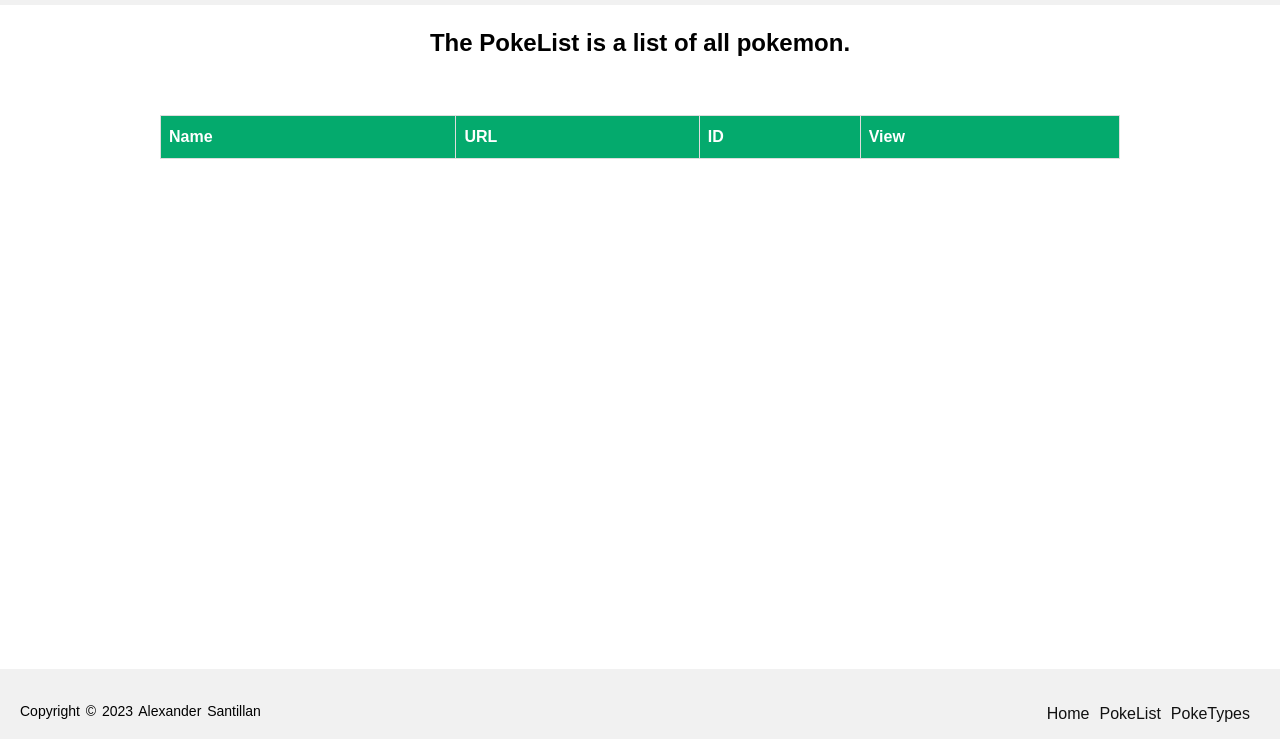
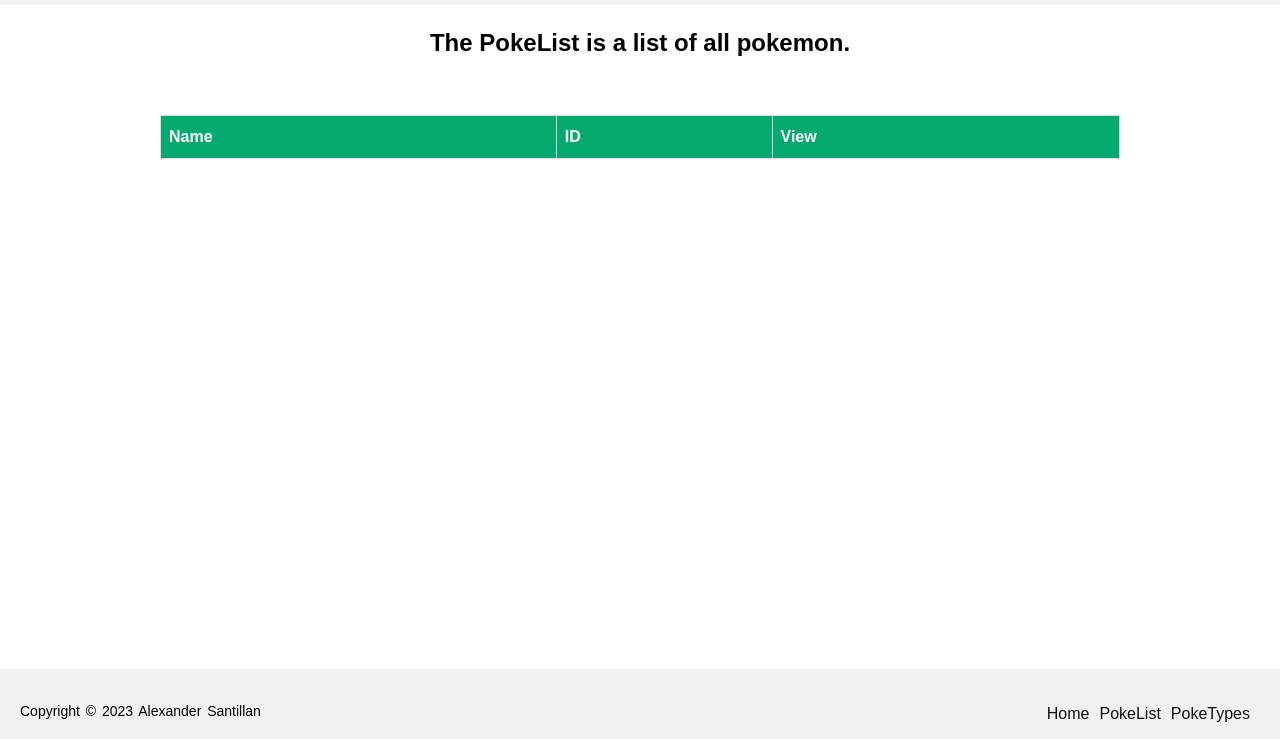
Before and after one commit to santillan210/PokeSearch, a plain HTML site: page PokeList.html in a window 1280 px wide. Shown: the part 61-800 px from the top of the page. Drawn offline with nearby package versions, Linux system fonts and the light colour scheme; no server answers.

Commit message:
Update PokeList.html

```diff
--- a/PokeList.html
+++ b/PokeList.html
@@ -35,7 +35,6 @@
             <thead>
                 <tr>
                     <th>Name</th>
-                    <th>URL</th>
                     <th>ID</th>
                     <th>View</th>
                 </tr>
```
